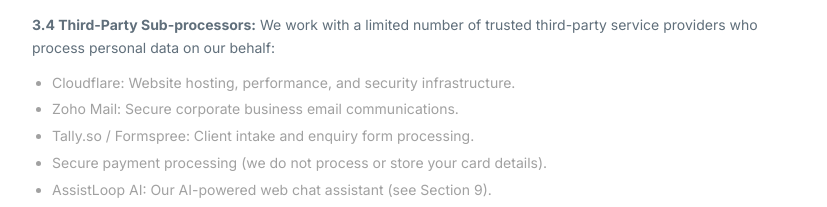
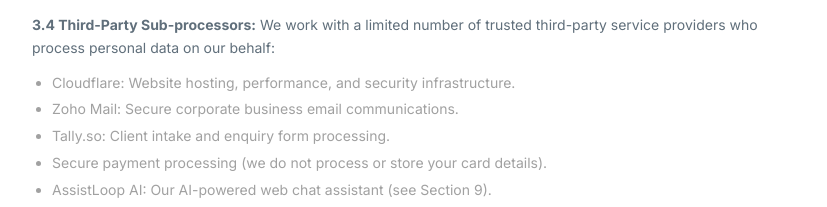
Before and after one commit to Tosin2513/The-Start-up-Desk-, a Next.js app: page /privacy in a window 1280 px wide. Shown: the part 1144-1351 px from the top of the page, without its empty margins (224-1051 px from the left). Built offline with nearby package versions, Linux system fonts and the light colour scheme.

Commit message:
Update page.tsx

```diff
--- a/app/privacy/page.tsx
+++ b/app/privacy/page.tsx
@@ -48,7 +48,7 @@ export default function PrivacyPolicyPage() {
             <ul className="list-disc pl-5 space-y-1 text-neutral-400">
               <li>Cloudflare: Website hosting, performance, and security infrastructure.</li>
               <li>Zoho Mail: Secure corporate business email communications.</li>
-              <li>Tally.so / Formspree: Client intake and enquiry form processing.</li>
+              <li>Tally.so: Client intake and enquiry form processing.</li>
               <li>Secure payment processing (we do not process or store your card details).</li>
               <li>AssistLoop AI: Our AI-powered web chat assistant (see Section 9).</li>
               <li>Google Analytics: Anonymous website usage analytics (see Section 8).</li>
```
